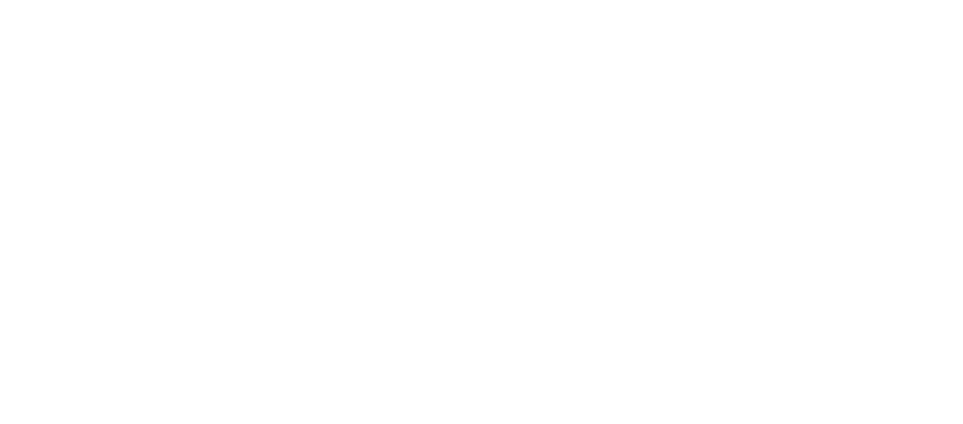
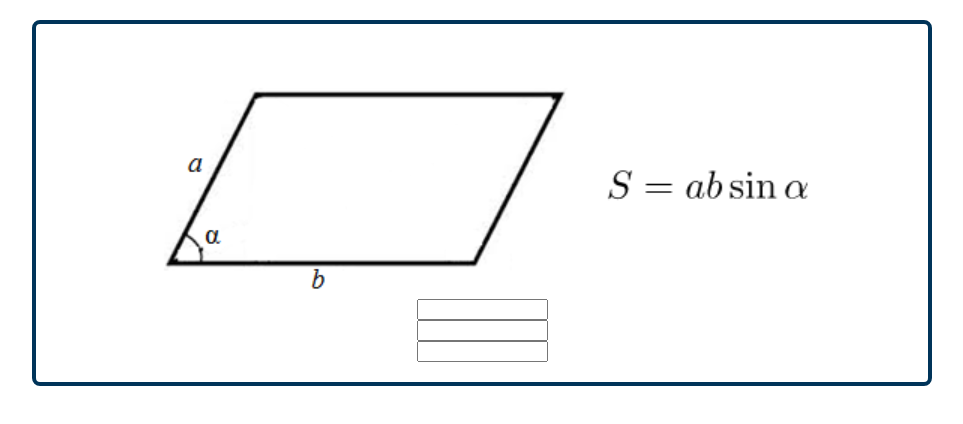
Before and after one commit to BobVoit/summer_prac, a React (Create React App) app: page / in a window 1280 px wide. Shown: the top 424 px of the page, without its empty margins (158-1121 px from the left). Built offline with nearby package versions, Linux system fonts and the light colour scheme.

Commit message:
Add basic styles

```diff
--- a/src/App.js
+++ b/src/App.js
@@ -1,9 +1,20 @@
 import './styles/index.scss';
+import Image from './components/Image';
+import Field from './components/Field';
 
 function App() {
   return (
     <div className="wrapper">
-
+      <div className="container">
+        <div className="main">
+          <Image />
+          <div className="fields">
+            <Field />
+            <Field />
+            <Field />
+          </div>
+        </div>
+      </div>
     </div>
   );
 }
--- /dev/null
+++ b/src/components/Field.js
@@ -0,0 +1,15 @@
+
+
+const Field = ({  }) => {
+
+    const styles = {
+        maxWidth: '1000px',
+    }
+    return (
+        <div className="field" style={styles}>
+            <input type="text" />
+        </div>
+    );
+}
+
+export default Field;
--- a/src/components/Image.js
+++ b/src/components/Image.js
@@ -0,0 +1,19 @@
+import imageFormula from "../images/formula.png";
+
+
+const Image = ({  }) => {
+
+
+    return (
+        <div className="image_wrapper">
+            <img
+                className="image_img"
+                src={imageFormula}
+                alt="formula"
+            />
+        </div>
+    );
+}
+
+
+export default Image;
--- a/src/styles/index.scss
+++ b/src/styles/index.scss
@@ -1,6 +1,11 @@
+@import "null.scss";
 
-.html {
+html {
     font-size: 10px;
+}
+
+body {
+    background-color: #ffffff;
 }
 
 .wrapper {
@@ -8,5 +13,17 @@
 }
 
 .container {
-    max-width: 120rem;
+    max-width: 90rem;
+    width: 100%;
+    margin: 0 auto;
 }
+
+.main {
+    display: flex;
+    flex-direction: column;
+    align-items: center;
+    border: 0.4rem solid #003459;
+    border-radius: 0.8rem;
+    margin: 2rem 0;
+    padding: 2rem 0;
+}
--- /dev/null
+++ b/src/styles/null.scss
@@ -0,0 +1,78 @@
+/* Указываем box sizing */
+*,
+*::before,
+*::after {
+  box-sizing: border-box;
+}
+
+/* Убираем внутренние отступы */
+ul[class],
+ol[class] {
+  padding: 0;
+}
+
+/* Убираем внешние отступы */
+body,
+h1,
+h2,
+h3,
+h4,
+p,
+ul[class],
+ol[class],
+li,
+figure,
+figcaption,
+blockquote,
+dl,
+dd {
+  margin: 0;
+}
+
+/* Выставляем основные настройки по-умолчанию для body */
+body {
+  min-height: 100vh;
+  scroll-behavior: smooth;
+  text-rendering: optimizeSpeed;
+  line-height: 1.5;
+}
+
+/* Удаляем стандартную стилизацию для всех ul и il, у которых есть атрибут class*/
+ul[class],
+ol[class] {
+  list-style: none;
+}
+
+/* Элементы a, у которых нет класса, сбрасываем до дефолтных стилей */
+a:not([class]) {
+  text-decoration-skip-ink: auto;
+}
+
+/* Упрощаем работу с изображениями */
+img {
+  max-width: 100%;
+  display: block;
+}
+
+/* Указываем понятную периодичность в потоке данных у article*/
+article > * + * {
+  margin-top: 1em;
+}
+
+/* Наследуем шрифты для инпутов и кнопок */
+input,
+button,
+textarea,
+select {
+  font: inherit;
+}
+
+/* Удаляем все анимации и переходы для людей, которые предпочитай их не использовать */
+@media (prefers-reduced-motion: reduce) {
+  * {
+    animation-duration: 0.01ms !important;
+    animation-iteration-count: 1 !important;
+    transition-duration: 0.01ms !important;
+    scroll-behavior: auto !important;
+  }
+}
```
Also changed, not shown: src/images/formula.png (renamed from src/images/Screenshot_1.png).
